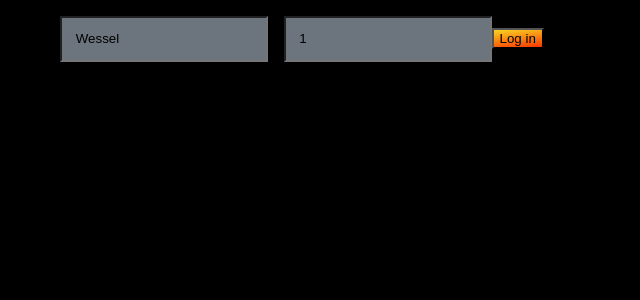
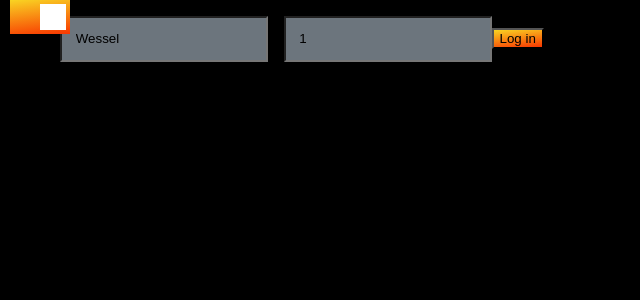
Before and after one commit to mjbryan10/chat-app, a React (Create React App) app: page / in a window 1280 px wide. Shown: the top 300 px of the page, without its empty margins (0-640 px from the left). Built offline with nearby package versions, Linux system fonts and the light colour scheme.

Commit message:
added theme toggle, styles and theme functionality

```diff
--- a/src/App.tsx
+++ b/src/App.tsx
@@ -1,22 +1,21 @@
 import React from 'react';
-import { Provider, useSelector } from 'react-redux';
-import { store } from './app/store';
+import { useSelector } from 'react-redux';
 import { ThemeProvider } from 'styled-components';
-import { dark } from './theme';
+import { dark, light } from './theme';
 import Login from './features/login/Login';
 import { selectLogin } from './features/login/loginSlice';
+import { selectTheme } from './features/theme/themeSlice';
+import ThemeToggle from './features/theme/ThemeToggle';
 
 function App() {
    const { isAuthenticated } = useSelector(selectLogin);
-
+   const theme = useSelector(selectTheme);
 
    return (
-      <Provider store={store}>
-         <ThemeProvider theme={dark}>
-            {isAuthenticated ? <div>Test</div> : <Login/> }
-
+         <ThemeProvider theme={(theme === 'dark') ? dark : light}>
+            {isAuthenticated ? <div>Test</div> : <Login />}
+            <ThemeToggle />
          </ThemeProvider>
-      </Provider>
    );
 }
 
--- a/src/app/store.ts
+++ b/src/app/store.ts
@@ -1,9 +1,13 @@
 import { configureStore, ThunkAction, Action } from '@reduxjs/toolkit';
-import loginSlice from '../features/login/loginSlice';
+import loginReducer from '../features/login/loginSlice';
+import usersReducer from '../features/users/usersSlice';
+import themeReducer from '../features/theme/themeSlice';
 
 export const store = configureStore({
   reducer: {
-    login: loginSlice,
+    login: loginReducer,
+    users: usersReducer,
+    theme: themeReducer,
   },
 });
 
--- /dev/null
+++ b/src/features/theme/ThemeToggle/index.tsx
@@ -0,0 +1,33 @@
+import React, { useState } from 'react';
+import * as S from './styles';
+import { selectTheme, toggleTheme } from '../themeSlice';
+import { useSelector, useDispatch } from 'react-redux';
+
+const ThemeToggle = () => {
+
+  const currentTheme = useSelector(selectTheme);
+  const dispatch = useDispatch();
+
+  const [theme, setTheme] = useState(currentTheme)
+
+  const onChange = () => {
+    const newTheme = (theme === 'dark') ? 'light' : 'dark';
+    setTheme(newTheme);
+    dispatch(toggleTheme());
+  }
+
+  return (
+    <S.Container>
+      {/* <image of the sun> */}
+      0
+      <S.Switch >
+        <S.Input type="checkbox" onChange={onChange} checked={theme === 'dark'}/>
+        <S.Slider></S.Slider>
+      </S.Switch>
+      {/* <image of the moon> */}
+      )
+    </S.Container>
+  )
+}
+
+export default ThemeToggle
--- /dev/null
+++ b/src/features/theme/ThemeToggle/styles.ts
@@ -0,0 +1,58 @@
+import styled from 'styled-components';
+
+//Inspiration from:
+//https://www.w3schools.com/howto/tryit.asp?filename=tryhow_css_switch
+
+export const Input = styled.input`
+   opacity: 0;
+   width: 0;
+   height: 0;
+`;
+
+export const Slider = styled.span`
+   position: absolute;
+   cursor: pointer;
+   top: 0;
+   left: 0;
+   right: 0;
+   bottom: 0;
+   background-color: #ccc;
+   -webkit-transition: 0.4s;
+   transition: 0.4s;
+
+   &:before {
+      position: absolute;
+      content: '';
+      height: 26px;
+      width: 26px;
+      left: 4px;
+      bottom: 4px;
+      background-color: white;
+      -webkit-transition: 0.4s;
+      transition: 0.4s;
+      ${Input}:checked + & {
+         -webkit-transform: translateX(26px);
+         -ms-transform: translateX(26px);
+         transform: translateX(26px);
+      }
+   }
+
+   ${Input}:checked + & {
+      background: ${({theme}) => theme.buttonBackground};
+   }
+   ${Input}:focus + & {
+      box-shadow: 0 0 1px #2196f3;
+   }
+`;
+
+export const Switch = styled.label`
+   position: relative;
+   display: inline-block;
+   width: 60px;
+   height: 34px;
+`;
+
+export const Container = styled.div`
+   display: flex;
+   flex-flow: row nowrap;
+`;
--- a/src/features/theme/themeSlice.ts
+++ b/src/features/theme/themeSlice.ts
@@ -1,31 +1,32 @@
 import { createSlice, PayloadAction } from '@reduxjs/toolkit';
-import { loginSlice } from '../login/loginSlice';
 import { RootState } from '../../app/store';
 
 type ThemeName = 'dark' | 'light';
 
-interface usersState {
-   theme: ThemeName;
+interface themeState {
+   currentTheme: ThemeName;
 }
 
-const initialState: usersState = {
-   theme: 'dark',
+const initialState: themeState = {
+   currentTheme: 'dark',
 };
 
-export const usersSlice = createSlice({
-   name: 'users',
+export const themeSlice = createSlice({
+   name: 'theme',
    initialState,
    reducers: {
       toggleTheme(state) {
-         const newTheme = state.theme === 'dark' ? 'light' : 'dark';
-         state.theme = newTheme;
+         const newTheme = state.currentTheme === 'dark' ? 'light' : 'dark';
+         state.currentTheme = newTheme;
       },
       setTheme(state, action: PayloadAction<ThemeName>) {
-         state.theme = action.payload;
+         state.currentTheme = action.payload;
       },
    },
 });
 
-export const selectTheme = (state: RootState) => state.theme;
+export const { toggleTheme, setTheme } = themeSlice.actions;
 
-export default loginSlice.reducer;
+export const selectTheme = (state: RootState) => state.theme.currentTheme;
+
+export default themeSlice.reducer;
--- a/src/theme/@types.ts
+++ b/src/theme/@types.ts
@@ -12,5 +12,6 @@ export interface Theme {
   //colors: Colors;
   //pageBackground: string;
   //messageBackground: string;
+  buttonBackground: string;
   inputBackground: string;
 }
--- a/src/theme/darkTheme.ts
+++ b/src/theme/darkTheme.ts
@@ -1,7 +1,12 @@
-import { Theme } from "./@types";
+import { Theme } from './@types';
 
 const darkTheme: Theme = {
-  inputBackground: '#6C757D',
-}
+   buttonBackground: `linear-gradient(
+    173deg,
+    rgba(249, 212, 35, 1) 0%,
+    rgba(248, 54, 0, 1) 100%
+ )`,
+   inputBackground: '#6C757D',
+};
 
 export default darkTheme;
--- a/src/theme/index.ts
+++ b/src/theme/index.ts
@@ -1,4 +1,7 @@
 import darkTheme from './darkTheme'
+import lightTheme from './lightTheme';
 
 
 export const dark = darkTheme;
+
+export const light = lightTheme;
--- /dev/null
+++ b/src/theme/lightTheme.ts
@@ -0,0 +1,12 @@
+import { Theme } from "./@types";
+
+const lightTheme: Theme = {
+  buttonBackground: `linear-gradient(
+    173deg,
+    rgba(249, 212, 35, 1) 0%,
+    rgba(248, 54, 0, 1) 100%
+ )`,
+  inputBackground: '#6C757D',
+}
+
+export default lightTheme;
```
Also changed, not shown: 1 other file (tests, documents, lock files or other folders).
